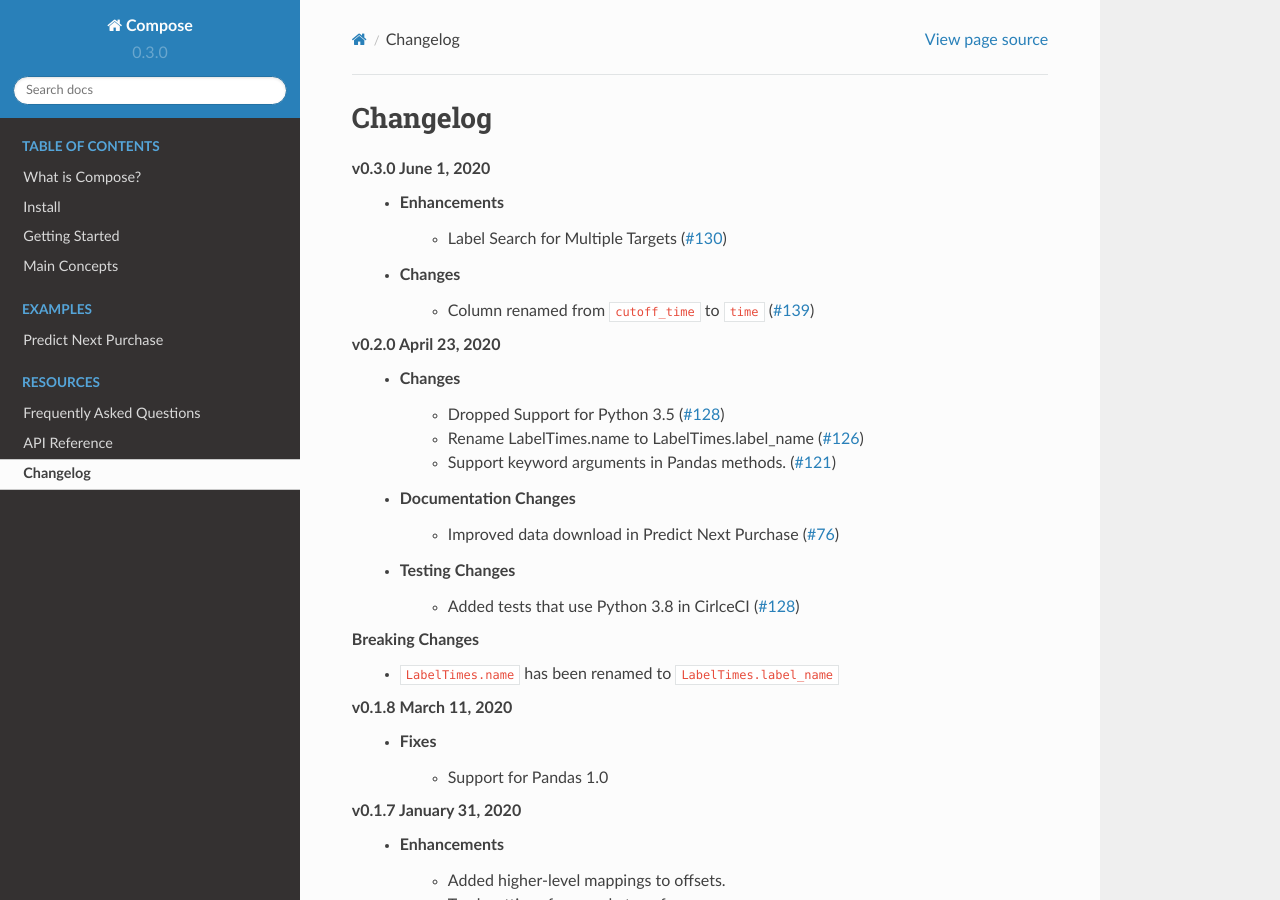
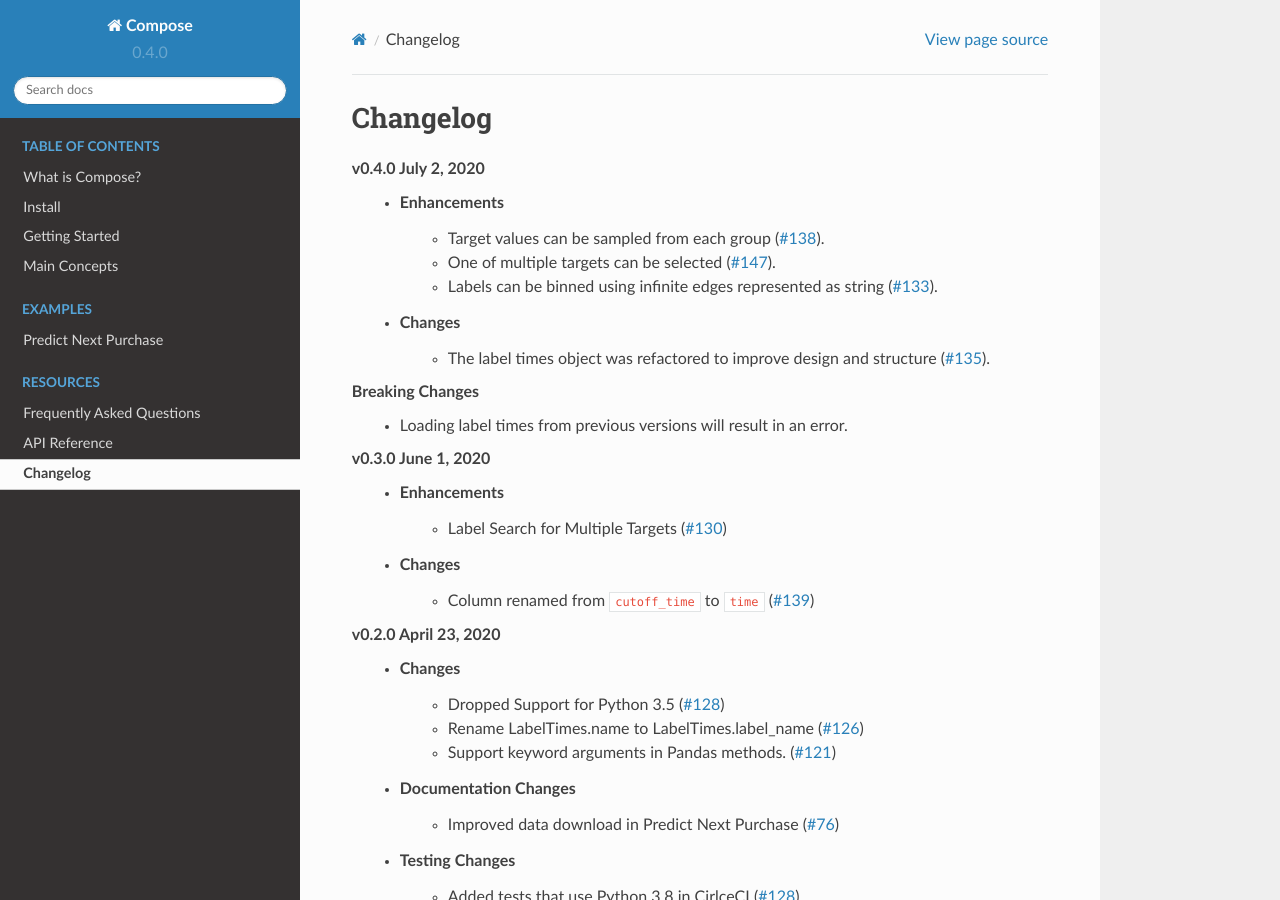
Before and after one commit to alteryx/compose, a Sphinx documentation site: the page built from docs/source/changelog.rst, in a window 1280 px wide and 900 px high. Built offline with Sphinx 7.4.7 and the Read the Docs theme 2.0.0, drawn with Linux system fonts in a browser that asks for light colours; comment, search, counter and statistics services are not loaded.

Commit message:
v0.4.0 (#148)

```diff
--- a/composeml/version.py
+++ b/composeml/version.py
@@ -1 +1 @@
-__version__ = '0.3.0'
+__version__ = '0.4.0'
--- a/docs/source/changelog.rst
+++ b/docs/source/changelog.rst
@@ -1,6 +1,17 @@
 =========
 Changelog
 =========
+
+**v0.4.0** July 2, 2020
+    * Enhancements
+        * Target values can be sampled from each group (:pr:`138`).
+        * One of multiple targets can be selected (:pr:`147`).
+        * Labels can be binned using infinite edges represented as string (:pr:`133`).
+    * Changes
+        * The label times object was refactored to improve design and structure (:pr:`135`).
+
+**Breaking Changes**
+    * Loading label times from previous versions will result in an error.
 
 **v0.3.0** June 1, 2020
     * Enhancements
--- a/setup.py
+++ b/setup.py
@@ -2,7 +2,7 @@ from setuptools import find_packages, setup
 
 setup(
     name='composeml',
-    version='0.3.0',
+    version='0.4.0',
     author='Feature Labs, Inc.',
     author_email='support@featurelabs.com',
     license='BSD 3-clause',
```
